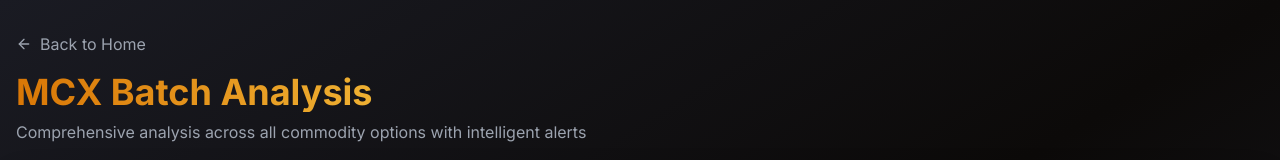
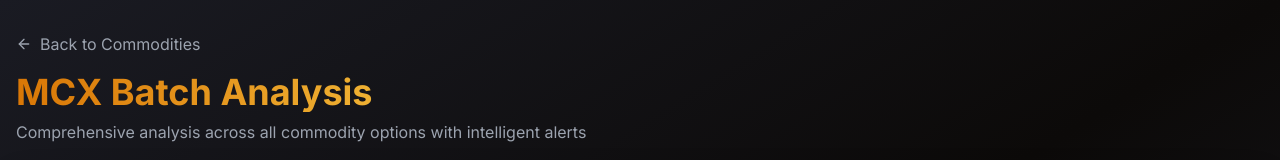
Before and after one commit to gappuu/nse-analyzer, a Next.js app in the folder frontend/: page /batch_mcx in a window 1280 px wide. Shown: the top 160 px of the page. Built offline with nearby package versions, Linux system fonts and the light colour scheme.

Commit message:
go back to commodity

```diff
--- a/frontend/app/batch_mcx/page.tsx
+++ b/frontend/app/batch_mcx/page.tsx
@@ -181,11 +181,11 @@
         {/* Header */}
         <header className="mb-8">
           <Link
-            href="/"
+            href="/?tab=mcx"
             className="inline-flex items-center text-gray-400 hover:text-nse-accent transition-colors mb-4"
           >
             <ArrowLeft className="w-4 h-4 mr-2" />
-            Back to Home
+            Back to Commodities
           </Link>
 
           <div className="flex flex-col lg:flex-row lg:items-center lg:justify-between gap-4">
--- a/frontend/app/commodity/page.tsx
+++ b/frontend/app/commodity/page.tsx
@@ -31,15 +31,10 @@
 import { db } from '@/app/lib/db';
 import {
   McxDataWithAge,
-  // McxTickersResponse,
-  // McxFutureSymbolsResponse,
   McxOptionChainResponse,
   McxFutureQuoteResponse,
   McxFutureAnalysis,
   CombinedCommodityData,
-  // ProcessedOptionData,
-  // ProcessedOptionDetail,
-  // Alert
 } from '@/app/types/api_mcx_type';
 
 // Separate component that uses useSearchParams - wrapped in Suspense
@@ -434,9 +429,10 @@
     if (selectedExpiry) {
       if (selectedType === 'options') {
         fetchOptionChainAnalysis(selectedExpiry, true);
-        if (latestFuturesData?.expiryDate) {
-        fetchFuturesQuote(formatExpiryForAPI(latestFuturesData.expiryDate), true);
-        }
+        // if (latestFuturesData?.expiryDate) {
+        // fetchFuturesQuote(formatExpiryForAPI(latestFuturesData.expiryDate), true);
+        // fetchLatestFuturesDataFromOptionChain(latestFuturesData.expiryDate);
+        // }
       } else {
         fetchFuturesQuote(selectedExpiry, true);
       }
@@ -494,7 +490,7 @@
         {/* Header */}
         <header className="mb-8">
           <div className="flex items-center justify-between mb-4">
-            <Link href="/" className="inline-flex items-center text-gray-400 hover:text-nse-accent transition-colors">
+            <Link href="/?tab=mcx" className="inline-flex items-center text-gray-400 hover:text-nse-accent transition-colors">
               <ArrowLeft className="w-4 h-4 mr-2" />
               Back to Commodities
             </Link>
--- a/frontend/app/page.tsx
+++ b/frontend/app/page.tsx
@@ -55,12 +55,20 @@
     } else {
       document.body.classList.remove('mcx-theme');
     }
-
     // Cleanup on unmount
     return () => {
       document.body.classList.remove('mcx-theme');
     };
   }, [activeTab]);
+
+  useEffect(() => {
+      // Check for tab parameter in URL
+      const urlParams = new URLSearchParams(window.location.search);
+      const tabParam = urlParams.get('tab');
+      if (tabParam === 'mcx' || tabParam === 'nse') {
+        setActiveTab(tabParam as TabType);
+      }
+    }, []);
 
   useEffect(() => {
     if (activeTab === 'nse') {
```
